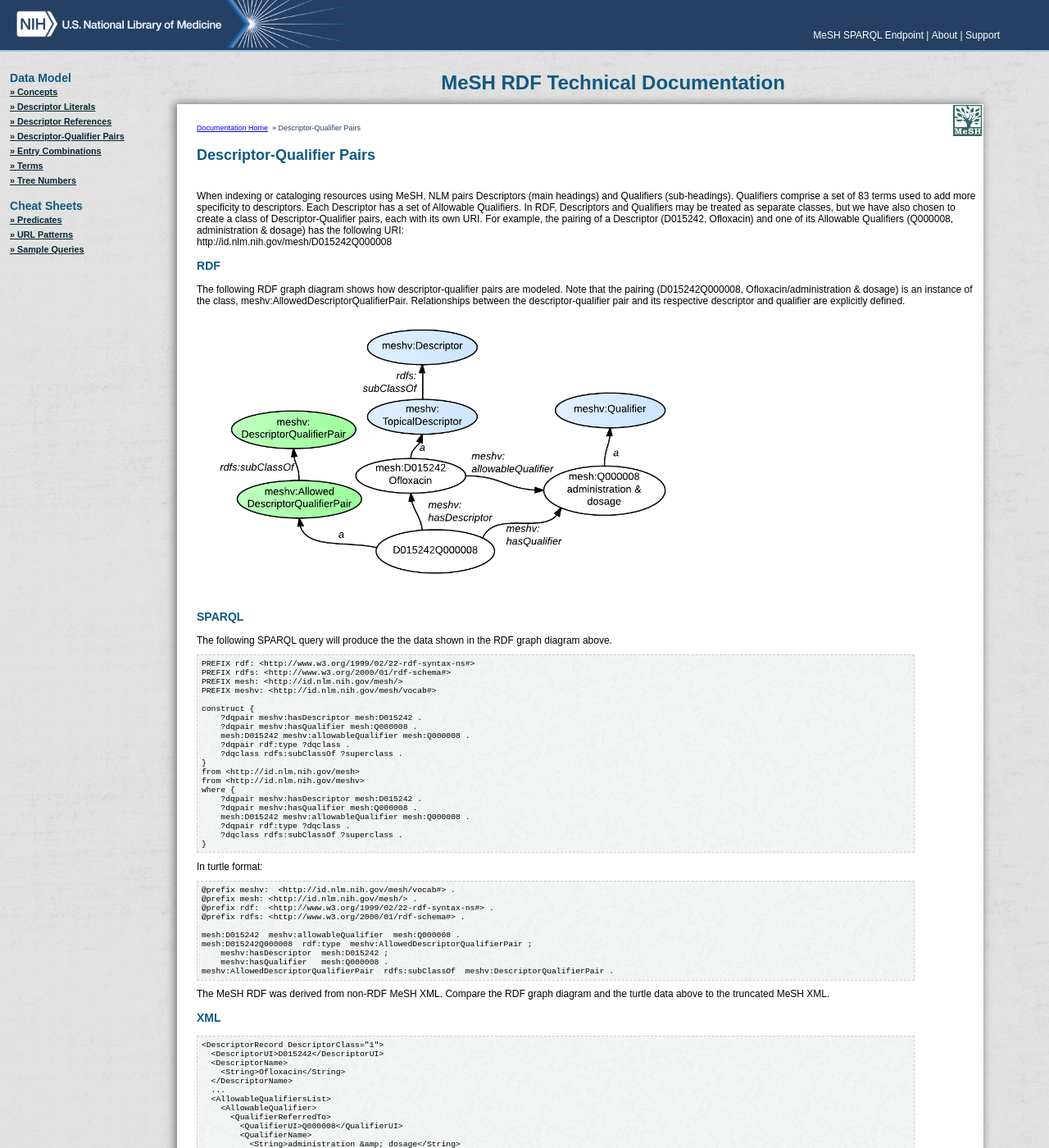
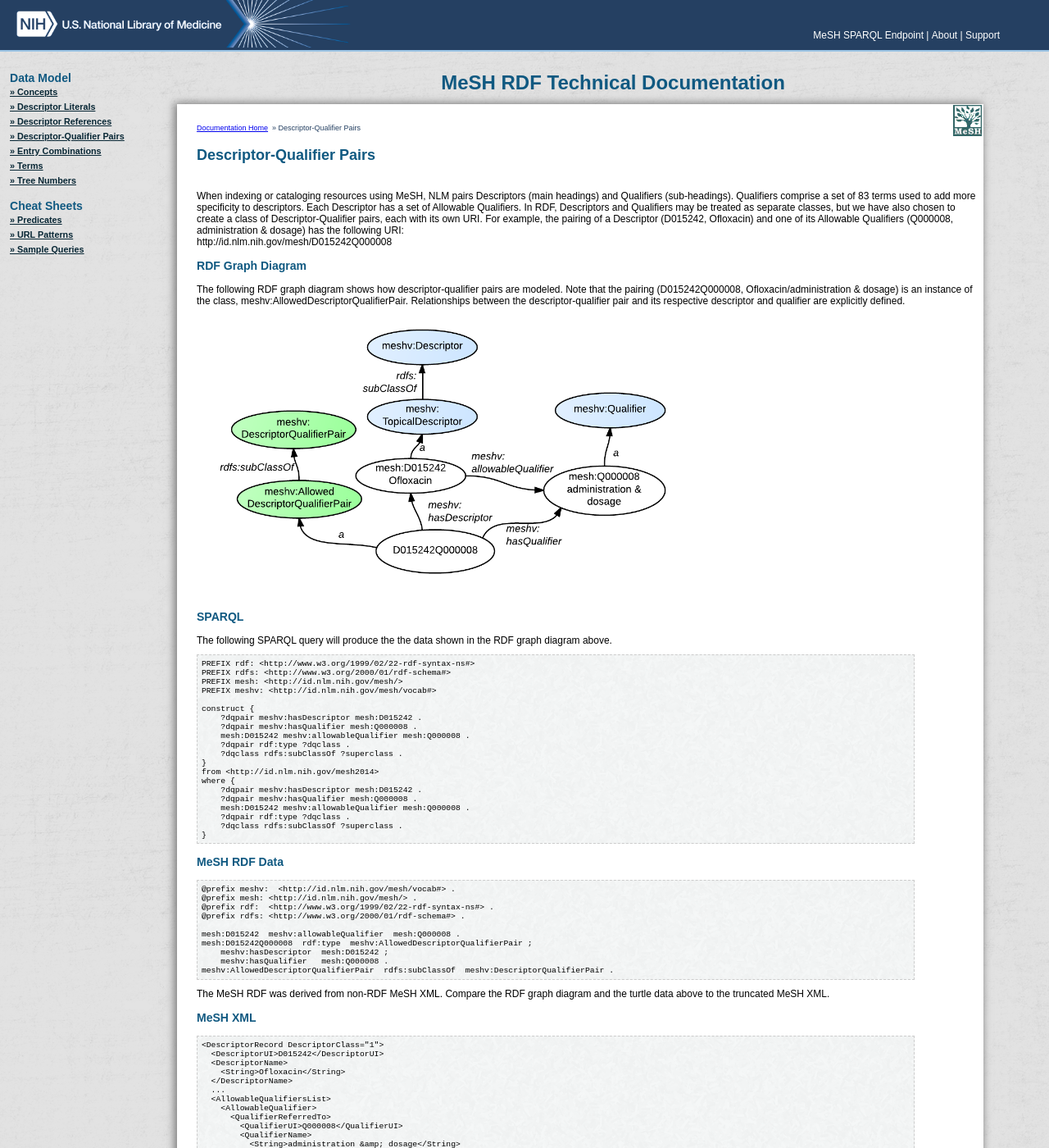
Before and after one commit to HHS/meshrdf, a Jekyll site: the page built from dqpairs.md, in a window 1280 px wide and 1400 px high. Shown: the whole window at 82% size. Built offline with Jekyll 4.4.1, drawn with Linux system fonts in a browser that asks for light colours; nearby versions of some CDN libraries.

Commit message:
Updates to dqpairs and entry-combinations

````diff
--- a/dqpairs.md
+++ b/dqpairs.md
@@ -10,7 +10,8 @@ When indexing or cataloging resources using MeSH, NLM pairs Descriptors (main he
 
 http://id.nlm.nih.gov/mesh/D015242Q000008
 
-### RDF
+### RDF Graph Diagram
+
 The following RDF graph diagram shows how descriptor-qualifier pairs are modeled. Note that the pairing (D015242Q000008, Ofloxacin/administration &amp; dosage) is an instance of the class, meshv:AllowedDescriptorQualifierPair. Relationships between the descriptor-qualifier pair and its respective descriptor and qualifier are explicitly defined.
 
 ![Descriptor Qualifier Pair RDF Graph Diagram](images/DQPair.png){: class="rdf-graph"}
@@ -32,8 +33,7 @@ construct {
     ?dqpair rdf:type ?dqclass .
     ?dqclass rdfs:subClassOf ?superclass .
 }
-from <http://id.nlm.nih.gov/mesh>
-from <http://id.nlm.nih.gov/meshv>
+from <http://id.nlm.nih.gov/mesh2014>
 where {
     ?dqpair meshv:hasDescriptor mesh:D015242 .
     ?dqpair meshv:hasQualifier mesh:Q000008 .
@@ -42,8 +42,8 @@ where {
     ?dqclass rdfs:subClassOf ?superclass .
 }
 ```
-In turtle format:
 
+### MeSH RDF Data
 
 ```
 @prefix meshv:  <http://id.nlm.nih.gov/mesh/vocab#> .
@@ -59,8 +59,7 @@ meshv:AllowedDescriptorQualifierPair  rdfs:subClassOf  meshv:DescriptorQualifier
 ```
 The MeSH RDF was derived from non-RDF MeSH XML. Compare the RDF graph diagram and the turtle data above to the truncated MeSH XML.
 
-### XML
-
+### MeSH XML
 
 ```xml
 <DescriptorRecord DescriptorClass="1">
````
Also changed, not shown: entry-combinations.md (+56 -58 lines).
